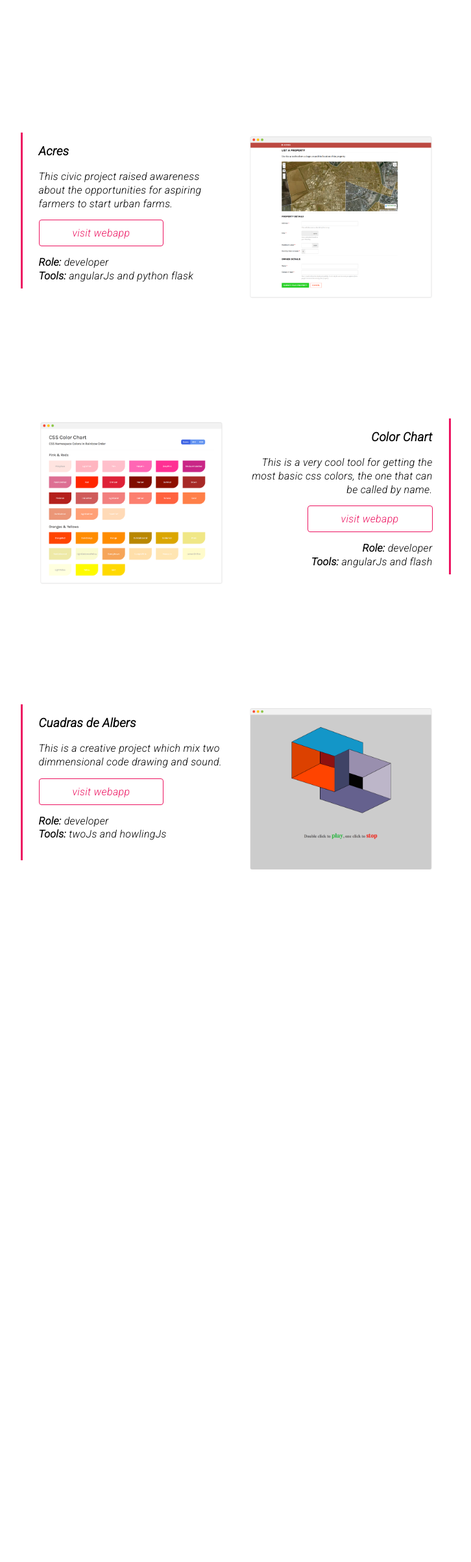
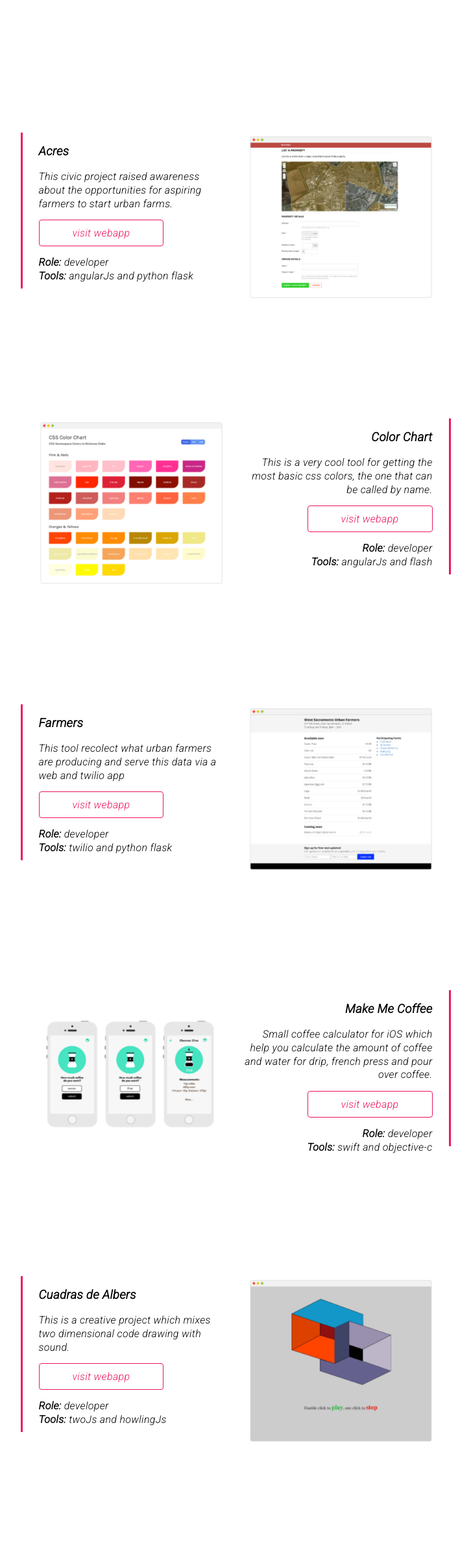
Before and after one commit to inaki/inaki.github.io, a Jekyll site: the page built from projects/index.html, in a window 1280 px wide. Shown: the whole page at 65% size, without its empty margins (277-1003 px from the left). Built offline with Jekyll 4.4.1, drawn with Linux system fonts in a browser that asks for light colours; nearby versions of some CDN libraries; before the commit the page ends 1524 px from its top, so only the background shows below that.

Commit message:
fixed btn in project mobile version

```diff
--- a/css/main.css
+++ b/css/main.css
@@ -461,7 +461,7 @@
       padding-left: 10px;
   }
   .project .btn {
-    padding: 10px 80px;
+    padding: 10px 75px;
   }
 
 }
--- a/projects/index.html
+++ b/projects/index.html
@@ -7,36 +7,58 @@
 
 <div id="content">
 	<div class="project project-line-left">
-		<div class="info pull-left">
+		<div class="info pull-left animated fadeIn">
 			<h3>Acres</h3>
 			<span class="description">This civic project raised awareness about the opportunities for aspiring farmers to start urban farms.</span><br>
 			<a class="btn" href="http://www.acres.online">visit webapp</a><br>
 			<span class="role"><strong>Role:</strong> developer</span><br>
 			<span class="tools"><strong>Tools:</strong> angularJs and python flask</span><br>
 		</div>
-		<img class="pull-right" src="../images/acres.png" alt="">
+		<img class="pull-right animated fadeInRight" src="../images/acres.png" alt="">
 	</div>
 
 	<div class="project project-line-right">
-		<div class="info pull-right">
+		<div class="info pull-right animated fadeIn">
 			<h3>Color Chart </h3>
 			<span class="description">This is a very cool tool for getting the most basic css colors, the one that can be called by name.</span><br>
 			<a class="btn" href="http://ainsleywagoner.com/color-chart/">visit webapp</a><br>
 			<span class="role"><strong>Role:</strong> developer</span><br>
 			<span class="tools"><strong>Tools:</strong> angularJs and flash</span><br>
 		</div>
-		<img class="pull-left" src="../images/color-chart.png" alt="">
+		<img class="pull-left animated fadeInLeft" src="../images/color-chart.png" alt="">
 	</div>
 
 	<div class="project project-line-left">
-		<div class="info pull-left">
+		<div class="info pull-left animated fadeIn">
+			<h3>Farmers</h3>
+			<span class="description">This tool recolect what urban farmers are producing and serve this data via a web and twilio app</span><br>
+			<a class="btn" href="http://westsacramentourbanfarm.com/">visit webapp</a><br>
+			<span class="role"><strong>Role:</strong> developer</span><br>
+			<span class="tools"><strong>Tools:</strong> twilio and python flask</span><br>
+		</div>
+		<img class="pull-right animated fadeInRight" src="../images/farmers.png" alt="">
+	</div>
+
+	<div class="project project-line-right">
+		<div class="info pull-right animated fadeIn">
+			<h3>Make Me Coffee</h3>
+			<span class="description">Small coffee calculator for iOS which help you calculate the amount of coffee and water for drip, french press and pour over coffee.</span><br>
+			<a class="btn" href="http://ainsleywagoner.com/color-chart/">visit webapp</a><br>
+			<span class="role"><strong>Role:</strong> developer</span><br>
+			<span class="tools"><strong>Tools:</strong> swift and objective-c</span><br>
+		</div>
+		<img class="pull-left animated fadeInLeft" src="../images/makemecoffee.png" alt="">
+	</div>
+
+	<div class="project project-line-left">
+		<div class="info pull-left animated fadeIn">
 			<h3>Cuadras de Albers</h3>
-			<span class="description">This is a creative project which mix two dimmensional code drawing and sound.</span><br>
+			<span class="description">This is a creative project which mixes two dimensional code drawing with sound.</span><br>
 			<a class="btn" href="http://iaminaki.com/cuadras-howling/">visit webapp</a><br>
 			<span class="role"><strong>Role:</strong> developer</span><br>
 			<span class="tools"><strong>Tools:</strong> twoJs and howlingJs</span><br>
 		</div>
-		<img class="pull-right" src="../images/cuadras.png" alt="">
+		<img class="pull-right animated fadeInRight" src="../images/cuadras.png" alt="">
 	</div>
 
 
```
Also changed, not shown: images/farmers.png (added), images/makemecoffee.png (added), 1 other file.
